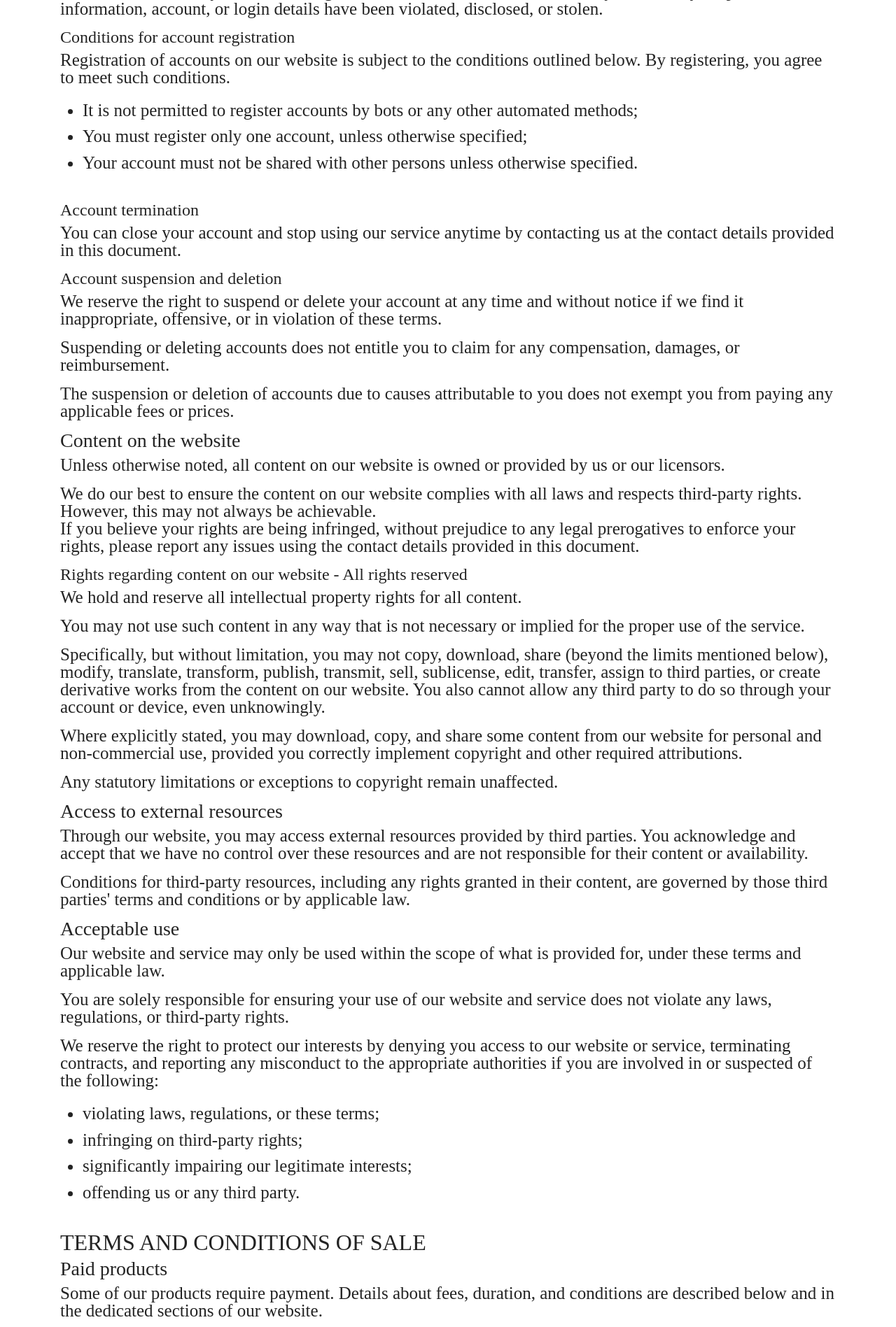
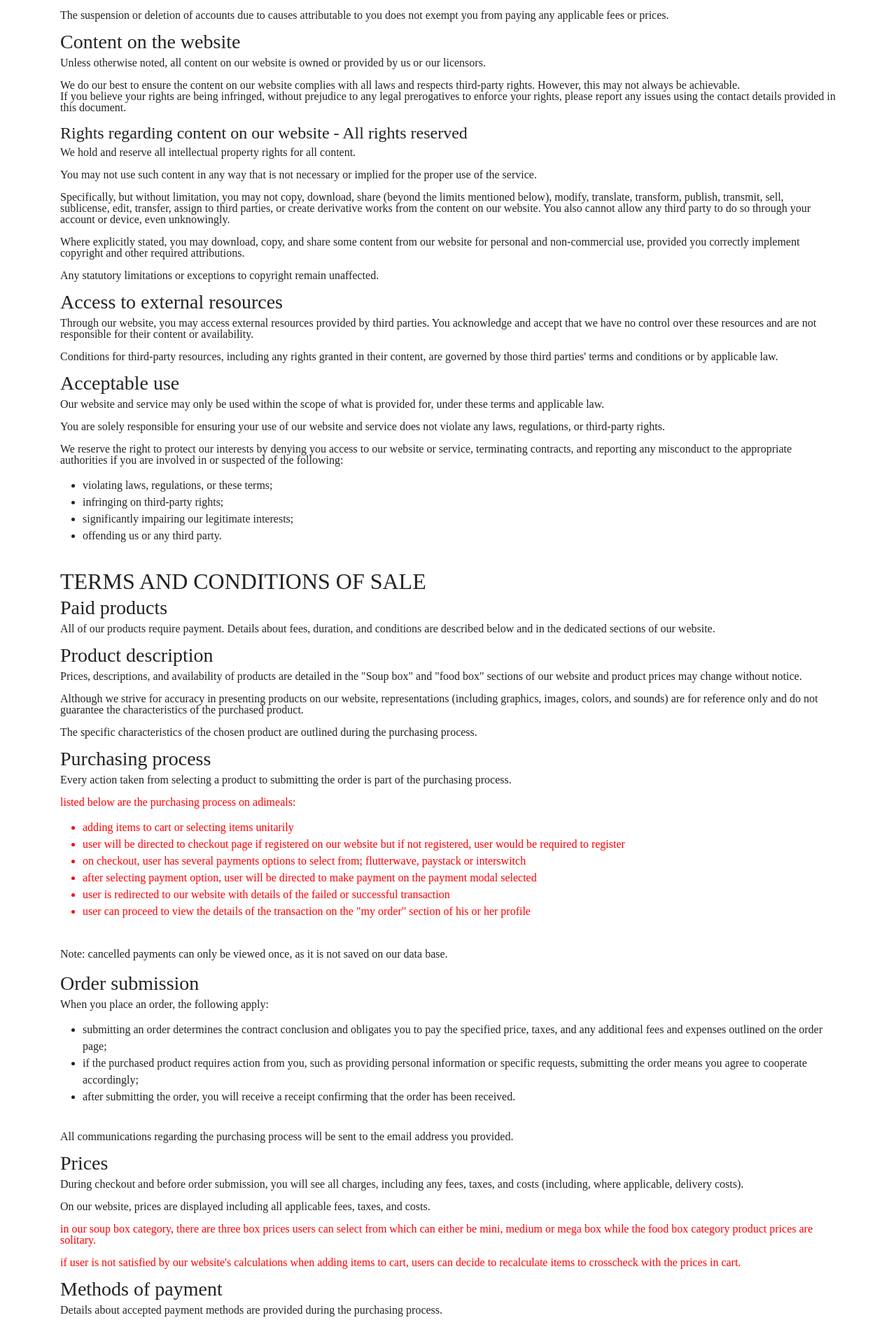
Before and after one commit to sharperleinado/ADi-meals-mobile, a Django app: page /terms_of_service/ in a window 1280 px wide. Shown: the part 1567-3464 px from the top of the page at 70% size. Run offline with Django 4.2, Linux system fonts and the light colour scheme; some libraries are stand-ins or nearby versions; some web fonts are replaced.

Commit message:
adi meals latest version

```diff
--- a/authentication/templates/authentication/signup_kunkky.html
+++ b/authentication/templates/authentication/signup_kunkky.html
@@ -64,7 +64,7 @@ ADi meals | Sign up
                                 <label class="form-check-label" for="exampleCheck1">
                                     <input type="checkbox" class="form-check-input" name="termsofservice" required>
                                         By registering, you agree to ADimeals
-                                        <a style="color:blue;" href="{% url 'terms_of_service' %}#privacy-policy">
+                                        <a style="color:blue;" href="{% url 'privacy_policy' %}{#privacy-policy#}">
                                             Privacy Policy</a> and
                                         <a style="color:blue;" href="{% url 'terms_of_service' %}">
                                             Terms of Use</a>
--- a/cart/views.py
+++ b/cart/views.py
@@ -78,10 +78,10 @@ def cart_items(request):
             messages.info(request,"Add Mobile no before viewing cart!")
             return redirect(request.META.get('HTTP_REFERER'))
         except Cart.DoesNotExist:
-            messages.info(request,"Add items to cart to view items!")
+            messages.info(request,"Add to cart to view items!")
             return redirect(request.META.get('HTTP_REFERER'))
         except KeyError:
-            messages.info(request,"Add items to cart to view items!")
+            messages.info(request,"Add to cart to view items!")
             return redirect(request.META.get('HTTP_REFERER'))
     except:
         pass
--- a/payments/views.py
+++ b/payments/views.py
@@ -35,12 +35,6 @@ cartitems_food = ContentType.objects.get(model="cartitemsfood")
 def tx_ref():
     tx_ref = ''+str(math.floor(1000000 + random.random()*9000000))
     return  tx_ref
-
-
-import os
-import requests
-from django.http import JsonResponse
-from django.shortcuts import redirect
 
 
 def paystack(request, username, email, phone_no, price, pk, slug):
--- a/static/master.css
+++ b/static/master.css
@@ -62,10 +62,6 @@ body{
     }
 }
 
-p{
-    font-size: 25px;
+.notice {
+    color:red
 }
-
-li{
-    font-size: 25px;
-}
--- a/templates/terms_of_service.html
+++ b/templates/terms_of_service.html
@@ -23,10 +23,10 @@ ADi meals | Terms & Condition
             </ul>
         <p>in a legally binding way.</p>
         <p>You must read this document carefully.</p><br>
-        <p>Our website is provided by: <br>
-        <code>ADI MEALS LIMITED. - No 12, Ladisa crescent, Apple Estate, Amuwo-Odofin, Lagos.</code></p>
-        <p><strong>Contact phone no:</strong><code href="tel:+2348156677751">08156677751</code></p>
-        <p><strong>Contact email:</strong><code href="mailto:adimeals@gmail.com">adimeals@gmail.com</code></p>
+        <p class="notice">Our website is provided by: <br>
+        ADI MEALS LIMITED. - No 12, Ladisa crescent, Apple Estate, Amuwo-Odofin, Lagos.</p>
+        <p><strong>Contact phone no:</strong><a href="tel:+2348156677751" style="color:blue;">08156677751</a></p>
+        <p><strong>Contact email:</strong><a href="mailto:adimeals@gmail.com" style="color:blue;">adimeals@gmail.com</a></p>
         <a href="https://x.com/ADimeals?t=-VMCHcM3panXJnjGskqWhw&s=08" style="color:blue;"><p><strong>Twitter</strong></p></a>
         <a href="https://www.instagram.com/adimeals" style="color:blue;"><p><strong>Instagram</strong></p></a>
 
@@ -37,7 +37,7 @@ ADi meals | Terms & Condition
         <p>Specific or additional conditions may apply in certain situations and are noted in this document.</p>
         <p>By using our website, you confirm the following:</p>
         <ul>
-        <li>you are older than <code>18</code>;</li>
+        <li>you are older than <span class="notice">18</span>;</li>
         <li>you are not in a country under a U.S. government embargo or designated as a "terrorist-supporting" country;</li>
         <li>you are not on any U.S. government list of prohibited or restricted parties.</li>
         </ul>
@@ -84,14 +84,24 @@ ADi meals | Terms & Condition
         </ul>
         <h2>TERMS AND CONDITIONS OF SALE</h2>
         <h3>Paid products</h3>
-        <p>Some of our products require payment. Details about fees, duration, and conditions are described below and in the dedicated sections of our website.</p>
+        <p>All of our products require payment. Details about fees, duration, and conditions are described below and in the dedicated sections of our website.</p>
         <h3>Product description</h3>
-        <p>Prices, descriptions, and availability of products are detailed in the relevant sections of our website and may change without notice.</p>
+        <p>Prices, descriptions, and availability of products are detailed in the "Soup box" and "food box" sections of our website and product prices may change without notice.</p>
         <p>Although we strive for accuracy in presenting products on our website, representations (including graphics, images, colors, and sounds) are for reference only and do not guarantee the characteristics of the purchased product.</p>
         <p>The specific characteristics of the chosen product are outlined during the purchasing process.</p>
         <h3>Purchasing process</h3>
         <p>Every action taken from selecting a product to submitting the order is part of the purchasing process.</p>
-        <p><code>[specify your purchasing process]</code></p>
+        <p class="notice">listed below are the purchasing process on adimeals:
+            <ul>
+                <li class="notice">adding items to cart or selecting items unitarily</li>
+                <li class="notice">user will be directed to checkout page if registered on our website but if not registered, user would be required to register</li>
+                <li class="notice">on checkout, user has several payments options to select from; flutterwave, paystack or interswitch</li>
+                <li class="notice">after selecting payment option, user will be directed to make payment on the payment modal selected</li>
+                <li class="notice">user is redirected to our website with details of the failed or successful transaction</li>
+                <li class="notice">user can proceed to view the details of the transaction on the "my order" section of his or her profile</li>
+            </ul>
+            Note: cancelled payments can only be viewed once, as it is not saved on our data base.
+        </p>
         <h3>Order submission</h3>
         <p>When you place an order, the following apply:</p>
         <ul>
@@ -103,25 +113,40 @@ ADi meals | Terms & Condition
         <h3>Prices</h3>
         <p>During checkout and before order submission, you will see all charges, including any fees, taxes, and costs (including, where applicable, delivery costs).</p>
         <p>On our website, prices are displayed including all applicable fees, taxes, and costs.</p>
-        <p><code>[add more details about prices]</code></p>
+        <p class="notice">
+            in our soup box category, there are three box prices users can select from which can either be mini, medium or
+            mega box while the food box category product prices are solitary.
+        </p>
+        <p class="notice">
+            if user is not satisfied by our website's calculations when adding items to cart, users can decide to recalculate
+            items to crosscheck with the prices in cart.
+        </p>
         <h3>Methods of payment</h3>
         <p>Details about accepted payment methods are provided during the purchasing process.</p>
         <p>Certain payment methods might have additional conditions or fees. In these cases, more information can be found in the related section of our website.</p>
-        <p><code>[add more details about payment methods]</code></p>
+        <p class="notice"> We have provided our users with numerous payments options to select from which includes:
+            Flutterwave, Paystack, and Interswitch, with plans to onboard more payments options in future.
+            Users have every right to select whichever payments option they choose to.
+        </p>
+        <p class="notice">Note: Please, we do not accept cash payments. All payments must be made using either of the payments options provided on our website.</p>
         <h3>Retention of product ownership</h3>
         <p>Until payment of the total purchase price is received by us, any products ordered will not become your property.</p>
         <h3>Delivery</h3>
-        <p>Products are delivered to the address provided by you and in the manner outlined in the order summary.</p>
+        <p>Products are delivered to the address provided by you and in the manner outlined in the
+            order summary.</p>
         <p>Upon delivery, please check the content and report any issues promptly using the contact details provided in this document or as outlined in the delivery note. If the parcel appears visibly damaged, you may refuse to accept it.</p>
-        <p>Goods are delivered to the following countries: <code>[country name]</code></p>
-        <p>Delivery times are outlined on our website or during the purchasing process.</p>
-        <p><code>[add more details about delivery]</code></p>
+        <p>Goods are delivered only within <span class="notice">Lagos state, Nigeria</span></p>
+        <p class="notice">Deliveries outside our jurisdiction, "Lagos" will not be processed nor permitted. In
+            cases where we have such occurence, we would require from the user a well deserving explanation on why
+        the order was placed from such location knowing fully well that our address feature and business operations
+    does not cover such location.</p>
+        <p class="notice">Deliveries are processed immediately after successful payment.</p>
         <h4>Failed delivery</h4>
-        <p>We are not liable for delivery errors due to incorrect or incomplete information provided by you during the purchasing process nor for any damage or delays after delivery to a carrier organized by you and not offered or recommended by us.</p>
+        <p>We are not liable for delivery errors due to incorrect or incomplete information provided by you during the registration process nor for any damage or delays after delivery to a carrier organized by you and not offered or recommended by us. User can always update address depending on their current location within Lagos state.</p>
         <p>If the goods are not received or collected at the time or within the period specified, they will be returned to us. We will contact you to schedule a second delivery attempt or to agree on a future course of action.</p>
         <p>Unless otherwise agreed, each delivery attempt after the second one will be at your expense.</p>
-        <h2>INFORMATION ABOUT THIS DOCUMENT</h2>
-        <p>This document was generated with the use of the <a href="https://www.iubenda.com/en/help/132171-sample-terms-of-service-template">Terms of Service template</a>.</p>
+
+        {% comment "" %}
         <h2>USER RIGHTS</h2>
         <h3>Right of withdrawal</h3>
         <p>Unless exceptions apply, if you qualify as a European consumer, you have the right to withdraw from a contract within a specified period (usually 14 days), without giving any reason. If you don’t fit this qualification, you cannot benefit from the rights described in this section.</p>
@@ -165,7 +190,7 @@ ADi meals | Terms & Condition
         <p>We guarantee the conformity of goods sold to European consumers for at least 2 years from delivery. This guarantee applies to goods on our website according to the laws of your country.</p>
         <p>The laws of your country may grant you broader rights regarding legal guarantees of conformity.</p>
         <h3>Conformity to contract for consumers in the United Kingdom</h3>
-        <p>UK consumers have the right to receive goods that conform to the contract.</p>
+        <p>UK consumers have the right to receive goods that conform to the contract.</p>{% endcomment %}
         <h2>LIABILITY AND INDEMNIFICATION</h2>
         <p>We limit our liability as much as legally allowed when executing agreements with you. This means our responsibility for damages is reduced to the maximum extent permitted by law unless explicitly stated otherwise or agreed upon with you.</p>
         <h4>Indemnification</h4>
@@ -174,6 +199,7 @@ ADi meals | Terms & Condition
         <p>Unless explicitly stated otherwise and subject to applicable law, you cannot claim damages against us (or any individual or entity acting on our behalf).</p>
         <p>However, this exclusion does not apply to damages affecting life, health, or physical integrity, damages arising from the breach of significant contractual obligations (such as those necessary to fulfill the contract's purpose), and/or damages resulting from intentional or gross negligence, provided that our website has been used appropriately and correctly by you.</p>
         <p>Unless damages stem from intentional or gross negligence, or they impact life, health, or physical integrity, our liability is limited to typical and foreseeable damages at the time the contract was entered into.</p>
+        {% comment "" %}
         <h3>US users</h3>
         <h4>Disclaimer of warranties</h4>
         <p>Our website is provided on an “as is” and “as available” basis. When you use our service, you are doing so at your own risk. We explicitly state that we are not making any promises or guarantees, whether they are express, implied, or even required by law. These include assurances about the quality of the service, its suitability for your specific needs, or whether it infringes on anyone else's rights. Please keep in mind that any advice or information you receive from us or through our service does not create any warranties beyond what we have explicitly stated here.</p>
@@ -206,7 +232,7 @@ ADi meals | Terms & Condition
         <li>any content submitted from your account, including third-party access using username, password, or other security measures, including misleading, false, or inaccurate information;</li>
         <li>your intentional misconduct; or</li>
         <li>any statutory provision by you or your affiliates, officers, directors, agents, co-branders, partners, suppliers, and employees to the extent permitted by law.</li>
-        </ul>
+        </ul>{% endcomment %}
         <h2>COMMON PROVISIONS</h2>
         <h3>No waiver</h3>
         <p>Our failure to assert any right or provision under these terms does not waive that right or provision. No waiver will constitute a continuing waiver of such term or any other term.</p>
@@ -218,7 +244,7 @@ ADi meals | Terms & Condition
         <h3>Service reselling</h3>
         <p>You may not reproduce, duplicate, copy, sell, or exploit any part of our website or its service without our express written permission, granted either directly or through a legitimate reselling program.</p>
         <h3>Privacy policy</h3>
-            <p>For information on the use of personal data, you can refer to our website's privacy policy.</p>
+            <p>For information on the use of personal data, you can refer to our website's <a href="{% url 'privacy_policy' %}" style="color:blue;">privacy policy</a>.</p>
         </div>
         <h3>Intellectual property rights</h3>
         <p>Without prejudice to any more specific provisions in these terms, all intellectual property rights associated with our website, including copyrights, trademark rights, patent rights, and design rights, are exclusively owned by us or our licensors. These rights are protected by applicable laws and international treaties concerning intellectual property.</p>
@@ -236,18 +262,22 @@ ADi meals | Terms & Condition
         <p>All communications regarding the use of our website must be sent using the contact information provided in this document.</p>
         <h3>Severability</h3>
         <p>Invalidity or unenforceability of any provision under applicable law will not affect the validity of other provisions, which will remain in full force and effect.</p>
+        {% comment "" %}
         <h4>US users</h4>
         <p>Any invalid or unenforceable provision will be interpreted to the extent reasonably required to render it valid, enforceable, and consistent with its original intent. This document constitutes the entire agreement between you and us and supersedes all other communications, including but not limited to prior agreements concerning such subject matter, to the fullest extent permitted by law.</p>
         <h4>EU users</h4>
         <p>If any provision of this document is void, invalid, or unenforceable, we both agree to do our best to find, in an amicable way, an agreement on valid and enforceable provisions. <br>
         In case of failure to do so, the void, invalid, or unenforceable provisions will be replaced by the applicable statutory provisions.</p>
         <p>Regardless of the above, the nullity, invalidity, or impossibility of enforcing a particular provision of this document will not nullify the entire agreement, unless the severed provisions are essential for it, or of such importance that we both would not have entered into the contract if we had known that the provision would not be valid, or in cases where the remaining provisions would translate into an unacceptable hardship for you or us.</p>
+        {% endcomment %}
         <h3>Governing law</h3>
         <p>These terms are governed by the law of the place where we are based, as outlined in the relevant section of this document, without regard to conflict of laws principles.</p>
+        {% comment "" %}
         <h4>Prevalence of national law</h4>
         <p>However, regardless of the above, if the law of the country that you are based on provides for higher applicable consumer protection standards, such higher standards will prevail.</p>
-        <h3>Venue of jurisdiction</h3>
+        <h3>Venue of jurisdiction</h3>{% endcomment %}
         <p>The jurisdiction over any controversy related to these terms lies with the courts of the place where we are based, as outlined in the relevant section of this document.</p>
+        {% comment "" %}
         <h4>Exception for consumers in Europe</h4>
         <p>However, regardless of the above, this does not apply if you qualify as a European consumer or if you are a consumer based in the United Kingdom, Switzerland, Norway, or Iceland.</p>
         <h4>UK consumers</h4>
@@ -255,6 +285,7 @@ ADi meals | Terms & Condition
         <h4>US users</h4>
         <p>We both agree to waive any right to trial by jury in any court in connection with any action or litigation. <br>
         Any claims under these terms shall proceed individually and we both agree not to join in a class action or other proceeding with or on behalf of others.</p>
+
         <h3>US users</h3>
         <h4>Surviving provisions</h4>
         <p>Our agreement will continue in effect until it is terminated by either our website or you. Upon termination, the provisions contained in this document that by their context are intended to survive termination or expiration will survive, including but not limited to the following:</p>
@@ -269,7 +300,7 @@ ADi meals | Terms & Condition
         <h3>Online dispute resolution for consumers</h3>
         <p>The European Commission has set up an online platform for alternative dispute resolution, providing an out-of-court solution for resolving disputes arising from online sale and service contracts.</p>
         <p>Therefore, European consumers or consumers based in Norway, Iceland, or Liechtenstein can use this platform to settle disputes arising from online contracts. You can access the platform <a href="https://ec.europa.eu/consumers/odr/main/index.cfm?event=main.home.chooseLanguage">via the following link</a>.</p>
-
+        {% endcomment %}
     </div>
 </section>
 
```
Also changed, not shown: db.sqlite3, 1 other file.
